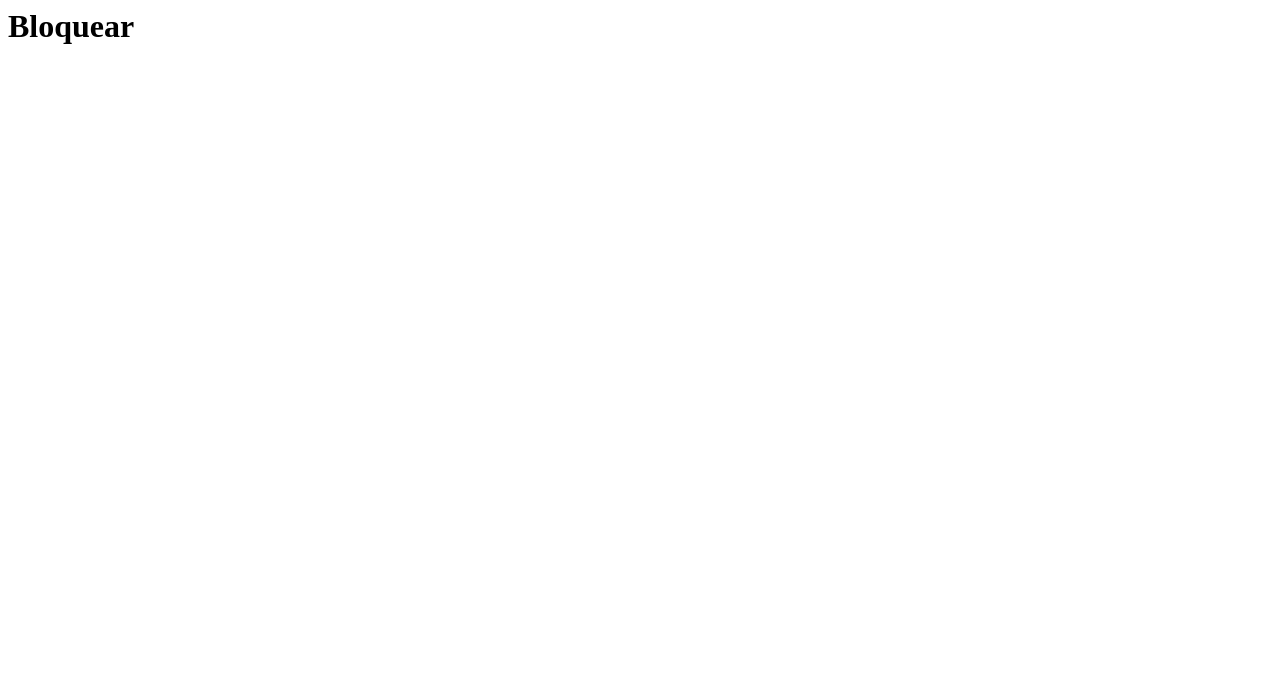
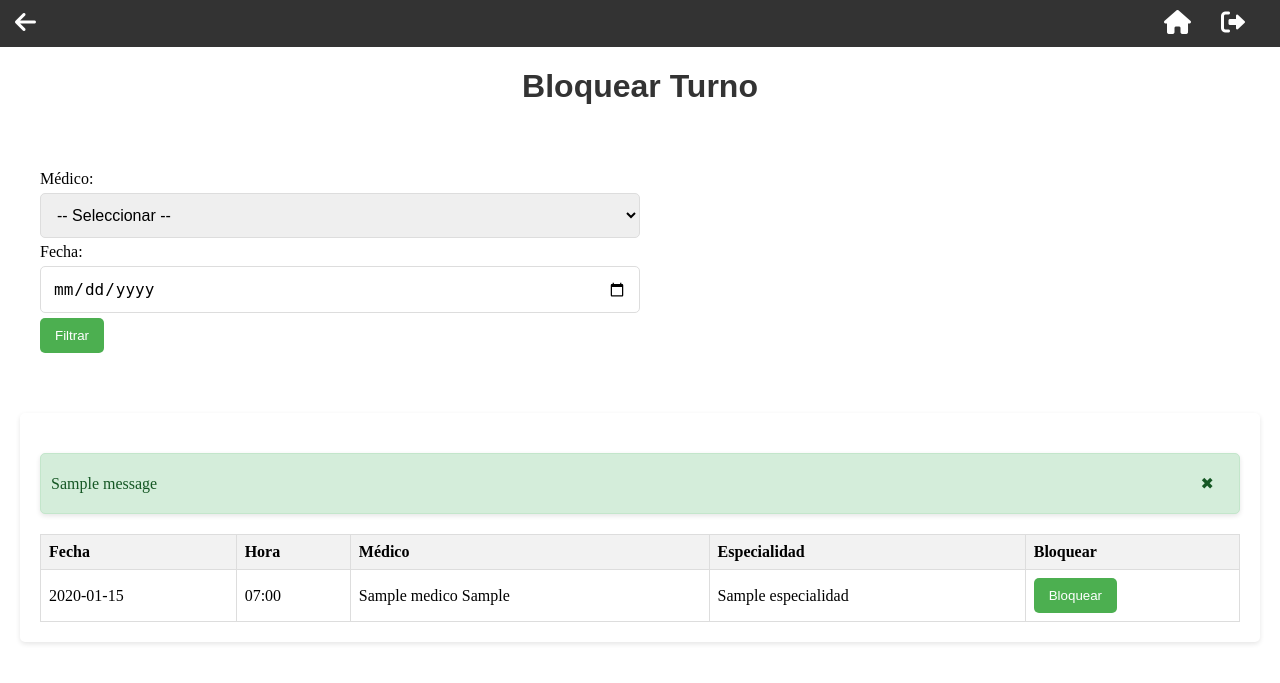
Before and after one commit to malenavero/gestion_turnos, a Django app: page /turnos/turnero_bloquear/ in a window 1280 px wide. Before the commit the part shown is almost empty. Shown: the top 683 px of the page. Run offline with Django 4.2, Linux system fonts and the light colour scheme; a user stored in the database is signed in; tables that the repository leaves empty hold one stand-in row (values such as "Sample post"); one stand-in notice (Sample message) is shown.

Commit message:
bloquear turno

```diff
--- a/turnos/static/js/modals.js
+++ b/turnos/static/js/modals.js
@@ -72,6 +72,12 @@ function openCancelTurnoModal(turnoId, urlAccion) {
     document.getElementById('cancelTurnoModal').style.display = 'block';
 }
 
+// Función para abrir el Modal de Confirmación de Bloquear Turno
+function openBlockTurnoModal(turnoId, urlAccion) {
+    const urlFinal = urlAccion.replace('0', turnoId);
+    document.getElementById('blockModalForm').action = urlFinal;
+    document.getElementById('blockTurnoModal').style.display = 'block';
+}
 
 
 // Función para cerrar cualquier modal
@@ -79,5 +85,5 @@ function closeModal() {
     document.getElementById('confirmationModal').style.display = 'none';
     document.getElementById('pacienteModal').style.display = 'none';
     document.getElementById('cancelTurnoModal').style.display = 'none';
-
+    document.getElementById('blockTurnoModal').style.display = 'none';
 }
--- a/turnos/templates/gestion_turnos/turnero_bloquear.html
+++ b/turnos/templates/gestion_turnos/turnero_bloquear.html
@@ -1 +1,73 @@
-<h1>Bloquear</h1>
+{% extends "base.html" %}
+
+{% block content %}
+<h1 class="page-title">Bloquear Turno</h1>
+
+<div class="filter-form-container">
+    <form method="get" class="filter-form">
+        <label for="medico">Médico:</label>
+        <select name="medico" id="medico">
+            <option value="">-- Seleccionar --</option>
+            {% for medico in medicos %}
+            <option value="{{ medico.id }}" {% if medico.id|stringformat:"s" == selected_medico %}selected{% endif %}>{{ medico }}</option>
+            {% endfor %}
+        </select>
+
+        <label for="fecha">Fecha:</label>
+        <input type="date" name="fecha" id="fecha" value="{{ selected_date }}">
+
+        <button type="submit">Filtrar</button>
+    </form>
+</div>
+
+
+<div class="table-container">
+    {% if messages %}
+        <div class="alert {% if message.tags %}{{ message.tags }}{% endif %}" id="successAlert">
+            <span class="alert-icon">
+                {% if message.tags == 'success' %}
+                    ✅
+                {% elif message.tags == 'error' %}
+                    ❌
+                {% endif %}
+            </span>
+            <div class="alert-content">
+                {% for message in messages %}
+                    <p>{{ message }}</p>
+                {% endfor %}
+            </div>
+            <button class="success-alert-close-btn" onclick="closeAlert('successAlert')">✖</button>
+        </div>
+    {% endif %}
+
+    <table>
+        <thead>
+            <tr>
+                <th>Fecha</th>
+                <th>Hora</th>
+                <th>Médico</th>
+                <th>Especialidad</th>
+                <th>Bloquear</th>
+            </tr>
+        </thead>
+        <tbody>
+            {% for turno in turnos %}
+            <tr>
+                <td>{{ turno.fecha_hora|date:"Y-m-d" }}</td>
+                <td>{{ turno.fecha_hora|time:"H:i" }}</td>
+                <td>{{ turno.medico.nombre }} {{ turno.medico.apellido }}</td>
+                <td>{{ turno.medico.especialidad }}</td>
+                <td>
+                    <button onclick="openBlockTurnoModal({{ turno.id }}, '{% url 'turnero_bloquear' 0 %}')">Bloquear</button>
+                </td>
+
+            </tr>
+            {% empty %}
+            <tr>
+                <td colspan="5">No hay turnos disponibles.</td>
+            </tr>
+            {% endfor %}
+        </tbody>
+    </table>
+</div>
+{% endblock %}
--- a/turnos/templates/modales.html
+++ b/turnos/templates/modales.html
@@ -27,6 +27,20 @@
 </div>
 
 
+<!-- Modal de Confirmación para Bloquear Turno -->
+<div id="blockTurnoModal" class="modal">
+    <div class="modal-content">
+        <span class="close" onclick="closeModal()">&times;</span>
+        <h2 id="blockModalTitle">Confirmación de Bloqueo</h2>
+        <p id="blockModalMessage">¿Estás seguro de que deseas bloquear este turno?</p>
+        <form id="blockModalForm" method="POST">
+            {% csrf_token %}
+            <button type="submit" class="btn update-btn">Confirmar</button>
+            <button type="button" class="btn cancel-btn" onclick="closeModal()">Cancelar</button>
+        </form>
+    </div>
+</div>
+
 <!-- Modal para Seleccionar Paciente -->
 <div id="pacienteModal" class="modal">
     <div class="modal-content">
--- a/turnos/urls.py
+++ b/turnos/urls.py
@@ -44,6 +44,7 @@ urlpatterns = [
     path('turnero_cancelar/', turnero_cancelar, name='turnero_cancelar'),
     path('turnero_cancelar/<int:turno_id>/', turnero_cancelar, name='turnero_cancelar'),
     path('turnero_bloquear/', turnero_bloquear, name='turnero_bloquear'),
+    path('turnero_bloquear/<int:turno_id>/', turnero_bloquear, name='turnero_bloquear'),
 
     path('dar_presente/', dar_presente, name='dar_presente'),
 
--- a/turnos/views/gestion_turnos/gestion_turnos_views.py
+++ b/turnos/views/gestion_turnos/gestion_turnos_views.py
@@ -69,7 +69,6 @@ def turnero_reservar(request):
 
 @login_required
 def turnero_cancelar(request, turno_id=None):
-
     medicos = Medico.objects.all().order_by('apellido', 'nombre')
     pacientes = Paciente.objects.all().order_by('apellido', 'nombre')
 
@@ -94,7 +93,7 @@ def turnero_cancelar(request, turno_id=None):
         try:
             turno.cancelar()
             messages.success(request, 'Turno cancelado con éxito!')
-            return redirect('turnero_cancelar')  # Asegúrate de que redirijas correctamente
+            return redirect('turnero_cancelar')
         except ValidationError as e:
             messages.error(request, str(e))
 
@@ -111,8 +110,40 @@ def turnero_cancelar(request, turno_id=None):
 
 
 @login_required
-def turnero_bloquear(request):
-    return render(request, 'gestion_turnos/turnero_bloquear.html')
+def turnero_bloquear(request, turno_id=None):
+    medicos = Medico.objects.all().order_by('apellido', 'nombre')
+
+    # Obtener filtros de la URL
+    selected_medico = request.GET.get('medico')
+    selected_date = request.GET.get('fecha')
+
+    query = {
+        'medico_id': selected_medico,
+        'fecha': selected_date
+    }
+
+    # Filtrar turnos ocupados
+    turnos_disponibles = Turno.objects.filter(estado='disponible')
+    turnos_disponibles = filtrar_turnos(turnos_disponibles, query)
+
+    if request.method == 'POST' and turno_id:
+        turno = get_object_or_404(Turno, id=turno_id)
+
+        try:
+            turno.bloquear()
+            messages.success(request, 'Turno bloqueado con éxito!')
+            return redirect('turnero_bloquear')
+        except ValidationError as e:
+            messages.error(request, str(e))
+
+    context = {
+        'turnos': turnos_disponibles,
+        'medicos': medicos,
+        'selected_medico': selected_medico,
+        'selected_date': selected_date,
+        'error': locals().get('error_message', None),
+    }
+    return render(request, 'gestion_turnos/turnero_bloquear.html', context)
 
 @login_required
 def dar_presente(request):
```
